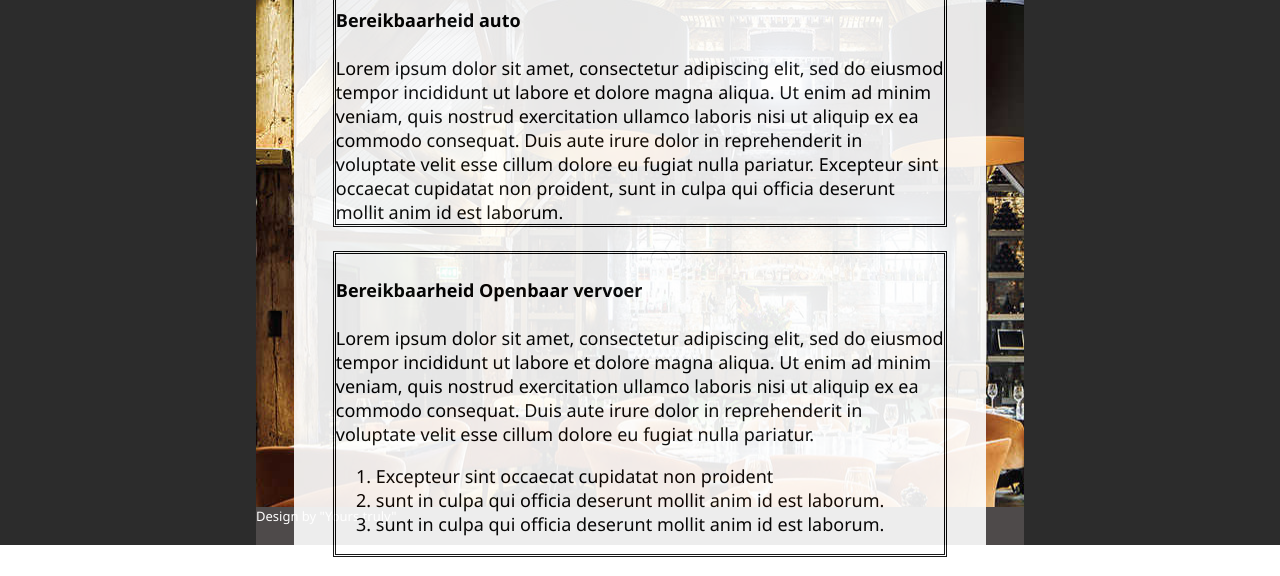
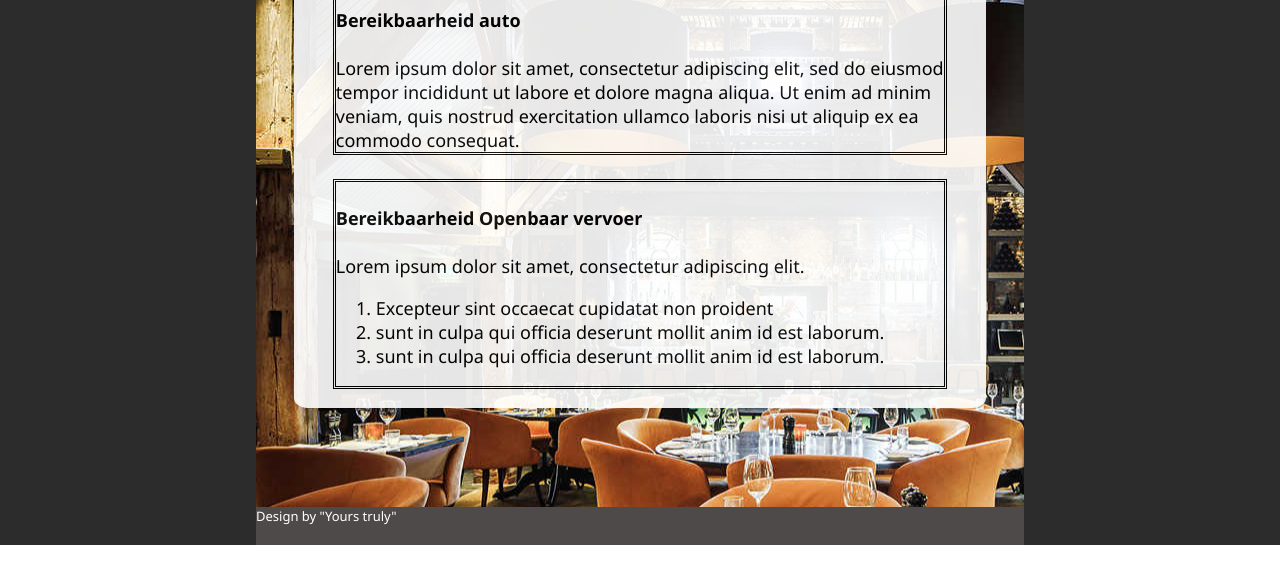
Before and after one commit to Modulo3002/HackathonHTMLCSSWinc, a plain HTML site: page Hackathon make your own website using HTMLCSS/info.html in a window 1280 px wide. Shown: the part 255-831 px from the top of the page. After the commit the page ends 800 px from the top, so only its background shows below. Drawn offline with Linux system fonts and the light colour scheme.

Commit message:
Add files via upload

```diff
--- a/Hackathon make your own website using HTMLCSS/info.html
+++ b/Hackathon make your own website using HTMLCSS/info.html
@@ -31,20 +31,12 @@
               Lorem ipsum dolor sit amet, consectetur adipiscing elit, sed do
               eiusmod tempor incididunt ut labore et dolore magna aliqua. Ut
               enim ad minim veniam, quis nostrud exercitation ullamco laboris
-              nisi ut aliquip ex ea commodo consequat. Duis aute irure dolor in
-              reprehenderit in voluptate velit esse cillum dolore eu fugiat
-              nulla pariatur. Excepteur sint occaecat cupidatat non proident,
-              sunt in culpa qui officia deserunt mollit anim id est laborum.
+              nisi ut aliquip ex ea commodo consequat.
             </section>
             <br />
             <section>
               <h4>Bereikbaarheid Openbaar vervoer</h4>
-              Lorem ipsum dolor sit amet, consectetur adipiscing elit, sed do
-              eiusmod tempor incididunt ut labore et dolore magna aliqua. Ut
-              enim ad minim veniam, quis nostrud exercitation ullamco laboris
-              nisi ut aliquip ex ea commodo consequat. Duis aute irure dolor in
-              reprehenderit in voluptate velit esse cillum dolore eu fugiat
-              nulla pariatur.
+              Lorem ipsum dolor sit amet, consectetur adipiscing elit.
               <ol>
                 <li>Excepteur sint occaecat cupidatat non proident</li>
                 <li>
```
Also changed, not shown: Hackathon make your own website using HTMLCSS/index.html (+0 -6 lines).
